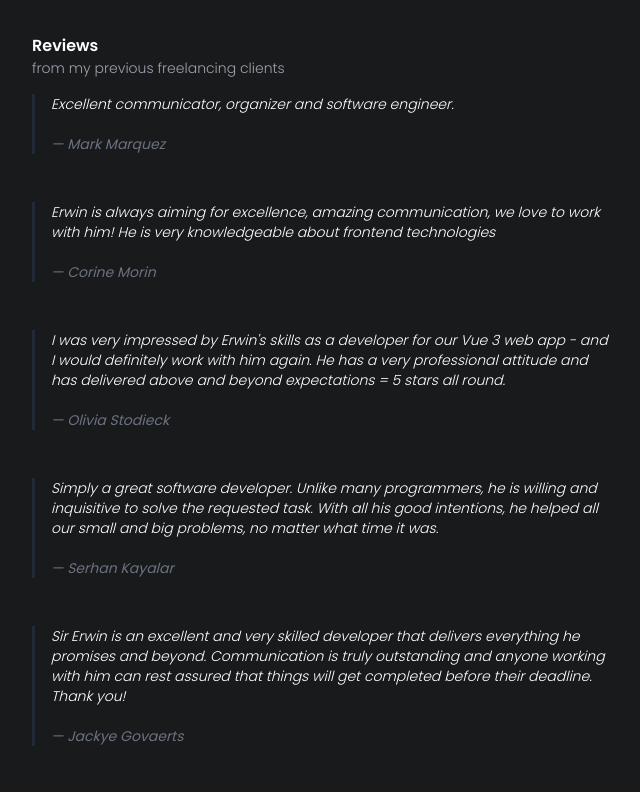
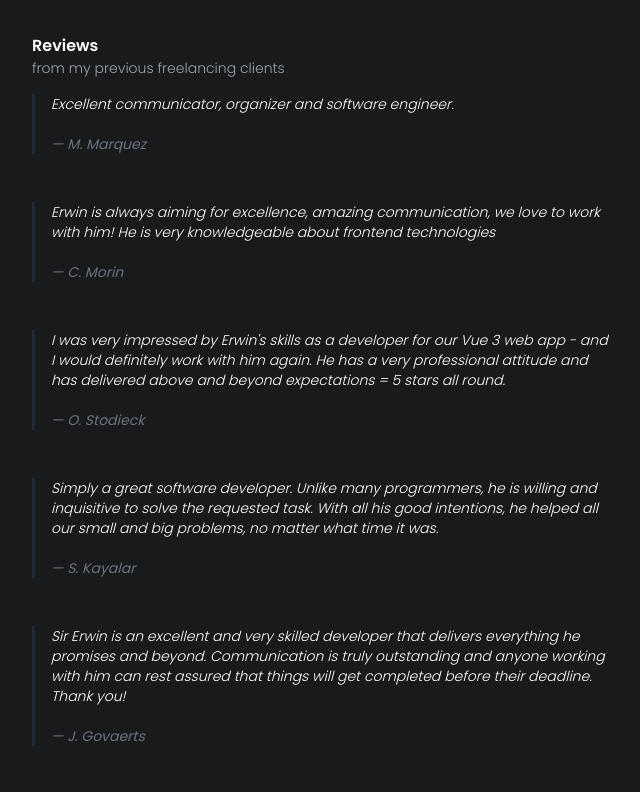
Before and after one commit to erwinmesi/mesi.dev, a Next.js app: page / in a window 1280 px wide. Shown: the part 4060-4852 px from the top of the page, without its empty margins (320-960 px from the left). Built offline with nearby package versions, Linux system fonts and the light colour scheme.

Commit message:
feat(reviews): abbreviate firstname

```diff
--- a/src/components/home/HomeReviews.tsx
+++ b/src/components/home/HomeReviews.tsx
@@ -16,7 +16,7 @@ function HomeFeaturedWorks() {
               {review.message}
               <br />
               <br />
-              <strong className="text-gray-500">&mdash; {review.firstname} {review.lastname}</strong>
+              <strong className="text-gray-500">&mdash; {review.firstname[0]}. {review.lastname}</strong>
             </blockquote>
         ))}
       </div>
```
